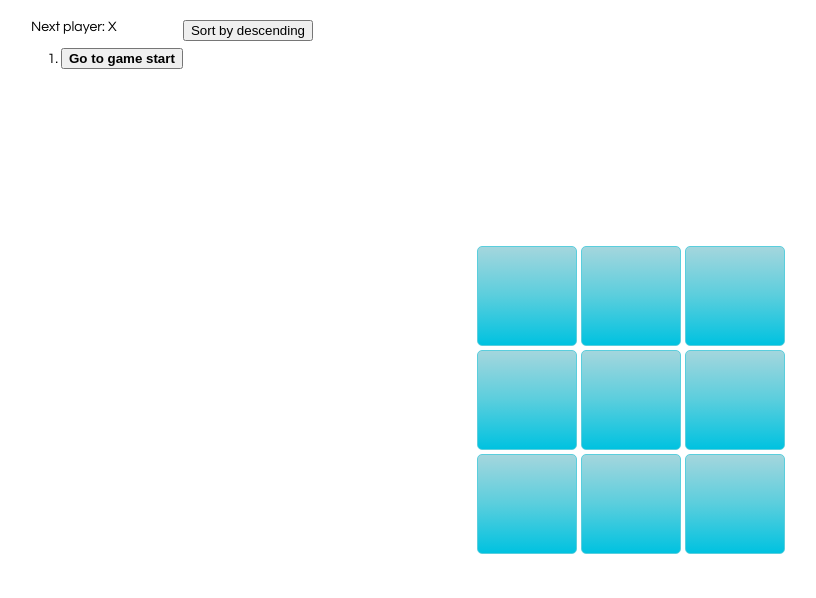
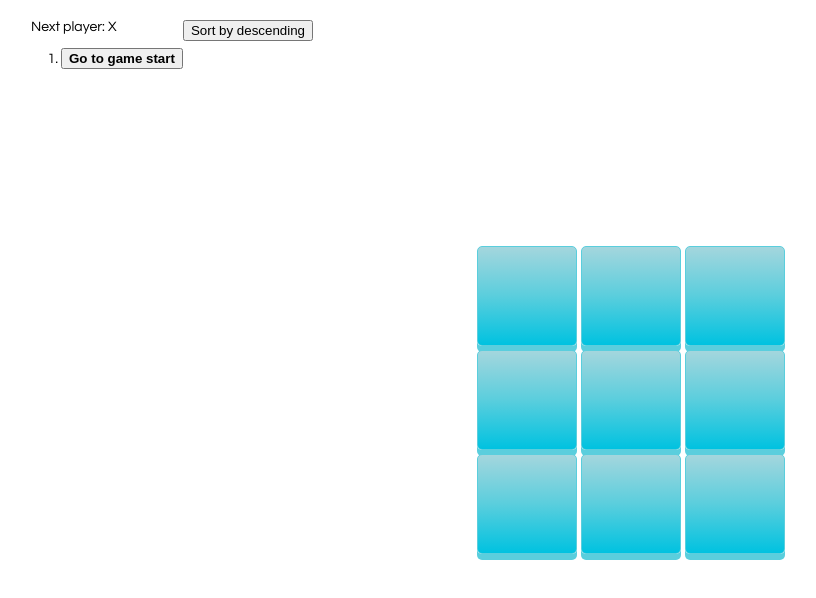
Before and after one commit to laurenchia/tic-tac-toe-game, a React app: page / in a window 1280 px wide. Shown: the whole page, without its empty margins (9-825 px from the left). Built offline with nearby package versions, Linux system fonts and the light colour scheme.

Commit message:
Raise buttons

```diff
--- a/src/index.css
+++ b/src/index.css
@@ -52,6 +52,11 @@ ol, ul {
   -webkit-border-radius: 5px;
   -moz-border-radius: 5px;
   border-radius: 5px;
+
+  /* 3D effect */
+  -webkit-box-shadow: 0px 6px 0px #5acedd;
+  -moz-box-shadow: 0px 6px 0px #5acedd;
+  box-shadow: 0px 6px 0px #5acedd;
 }
 
 .square:focus {
```
